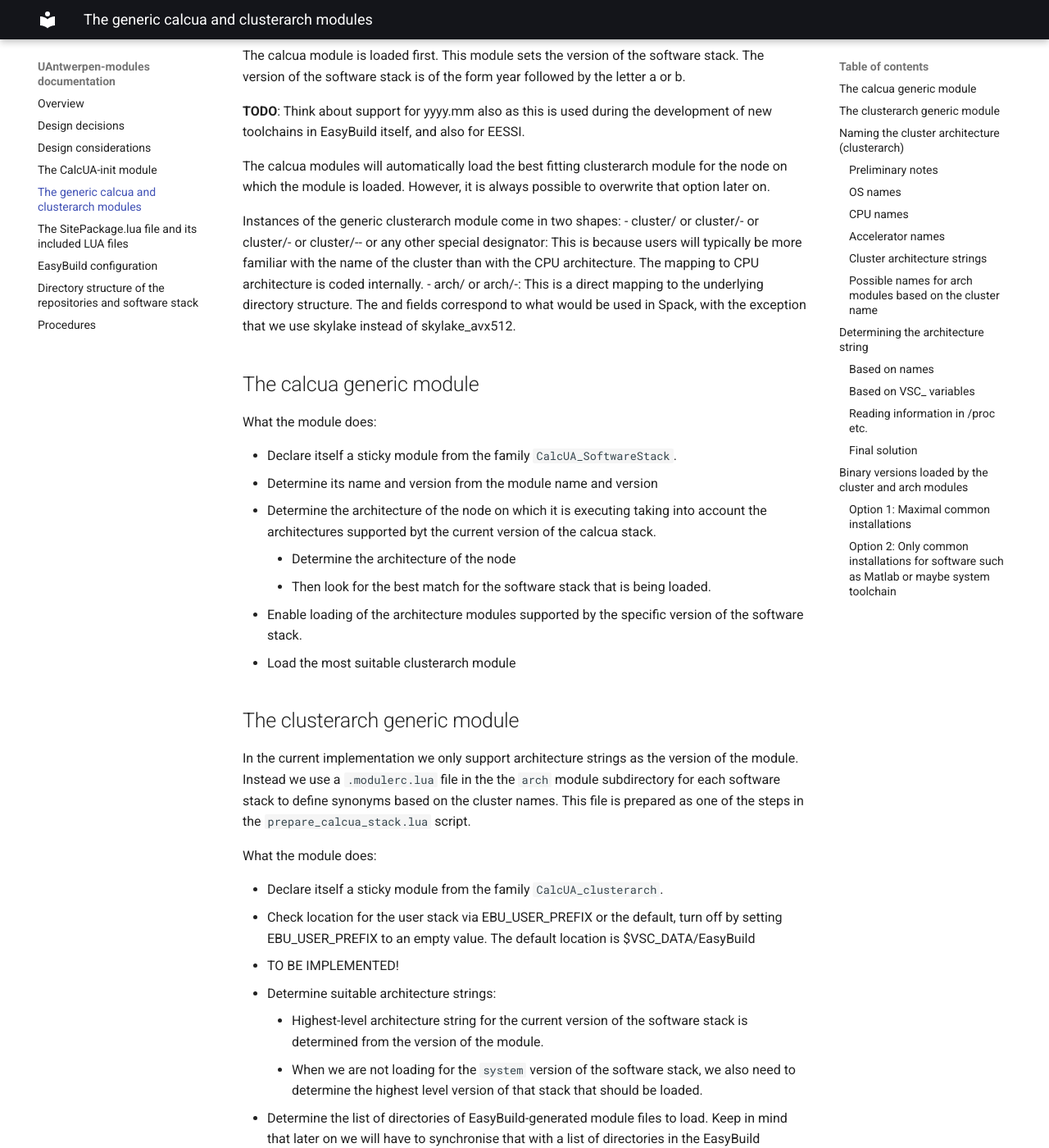
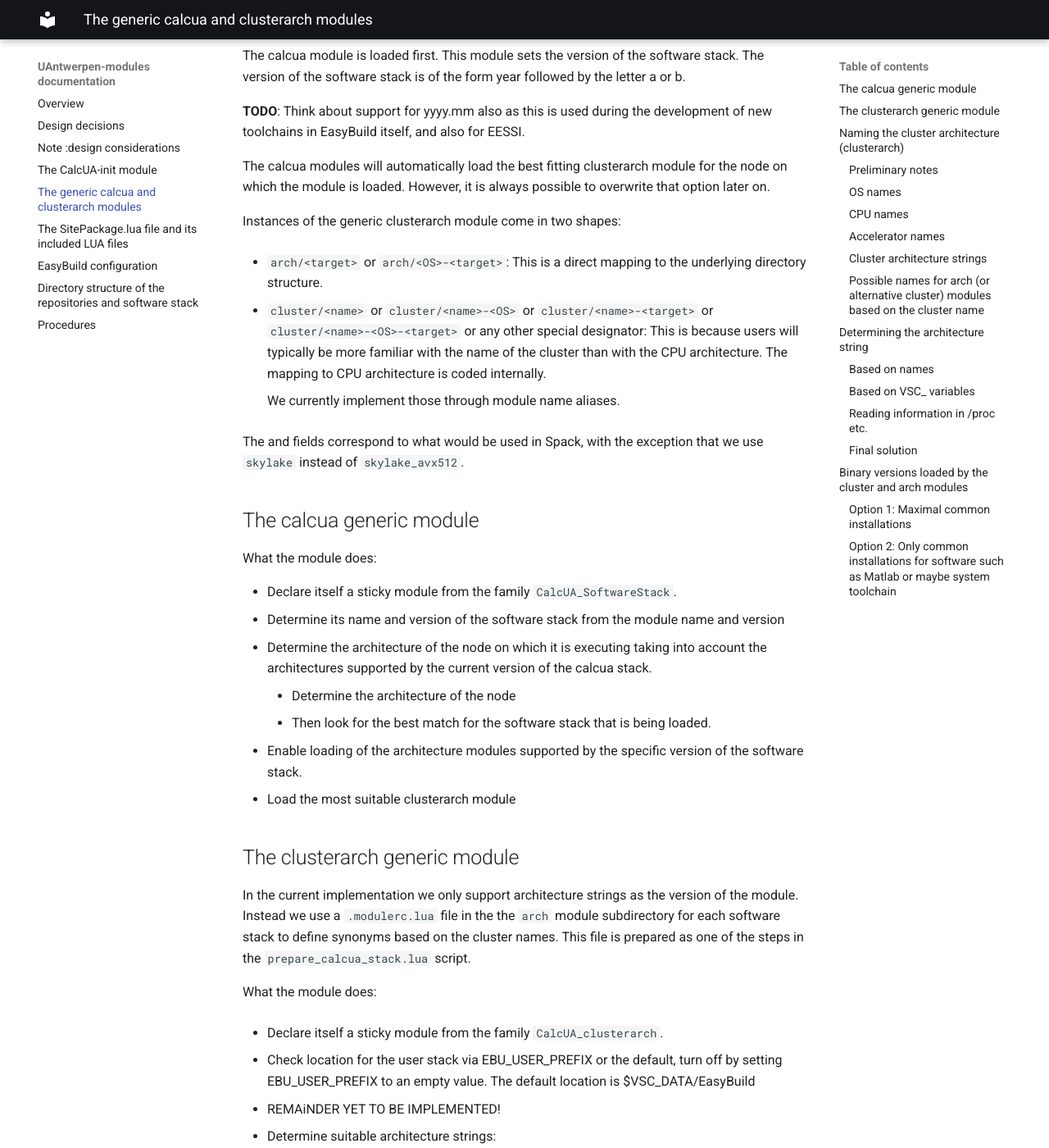
Before and after one commit to hpcuantwerpen/UAntwerpen-modules, an MkDocs documentation site: the page built from docs/docs-mkdocs/modules_calcua_and_clusterarch.md, in a window 1280 px wide and 1400 px high, scrolled down 217 px. Shown: the whole window at 82% size. Built offline with MkDocs 1.6.1 and Material for MkDocs 9.7.7, drawn with Linux system fonts in a browser that asks for light colours; some of the changed text lies outside the part shown.

Commit message:
Updates to the documentation.

```diff
--- a/docs/docs-mkdocs/modules_calcua_and_clusterarch.md
+++ b/docs/docs-mkdocs/modules_calcua_and_clusterarch.md
@@ -17,14 +17,19 @@ for the node on which the module is loaded. However, it is always possible to
 overwrite that option later on.
 
 Instances of the generic clusterarch module come in two shapes:
--   cluster/<name> or cluster/<name>-<OS> or cluster/<name>-<target> or
-    cluster/<name>-<OS>-<target> or any other special designator: This is because
+
+-   `arch/<target>` or `arch/<OS>-<target>`: This is a direct mapping
+    to the underlying directory structure.
+
+-   `cluster/<name>` or `cluster/<name>-<OS>` or `cluster/<name>-<target>` or
+    `cluster/<name>-<OS>-<target>` or any other special designator: This is because
     users will typically be more familiar with the name of the cluster than with
     the CPU architecture. The mapping to CPU architecture is coded internally.
--   arch/<target> or arch/<OS>-<target>: This is a direct mapping
-    to the underlying directory structure.
+
+    We currently implement those through module name aliases.
+
 The <target> and <OS> fields correspond to what would be used in Spack,
-with the exception that we use skylake instead of skylake_avx512.
+with the exception that we use `skylake` instead of `skylake_avx512`.
 
 
 ## The calcua generic module
@@ -32,9 +37,9 @@ with the exception that we use skylake instead of skylake_avx512.
 What the module does:
 
 -   Declare itself a sticky module from the family `CalcUA_SoftwareStack`.
--   Determine its name and version from the module name and version
+-   Determine its name and version of the software stack from the module name and version
 -   Determine the architecture of the node on which it is executing taking
-    into account the architectures supported byt the current version of
+    into account the architectures supported by the current version of
     the calcua stack.
     -   Determine the architecture of the node
     -   Then look for the best match for the software stack that is being
@@ -54,35 +59,52 @@ in the `prepare_calcua_stack.lua` script.
 What the module does:
 
 -   Declare itself a sticky module from the family `CalcUA_clusterarch`.
+
 -   Check location for the user stack via EBU_USER_PREFIX or the default, turn off by setting
     EBU_USER_PREFIX to an empty value. The default location is $VSC_DATA/EasyBuild
--   TO BE IMPLEMENTED!
+
+-   REMAiNDER YET TO BE IMPLEMENTED!
+
 -   Determine suitable architecture strings:
+
     -   Highest-level architecture string for the current version of the software stack is
         determined from the version of the module.
+
     -   When we are not loading for the `system` version of the software stack, we also need
         to determine the highest level version of that stack that should be loaded.
+
 -   Determine the list of directories of EasyBuild-generated module files to load. Keep in mind
     that later on we will have to synchronise that with a list of directories in the EasyBuild
     installation repository. All user modules take a higher priority than any
     EasyBuild-generated module.
+
 -   Determine the infrastructure module directory to load.
--
+
     There are no user versions of infrastructure modules.
+
 -   FUTURE EXTENSION: Determine the manually generated modules directory/is to load.
 
     We may provide a placeholder for user-build manual modules also
+
 -   Generate `prepend_path` statements in reverse order
+
     -   So first for the system modules, in the order
+
         -   Manual (when implemented)
+
         -   Infrastructure
+
         -   `system` dummy stack from generic to specific
-        -   Stack version from generic to specific
-    -   Then for the user modules
-        -   Manual (when implemented)
-        -   `system` dummy stack from generic to specific
+
         -   Stack version from generic to specific
 
+    -   Then for the user modules
+
+        -   Manual (when implemented)
+
+        -   `system` dummy stack from generic to specific
+
+        -   Stack version from generic to specific
 
 
 ## Naming the cluster architecture (clusterarch)
@@ -108,9 +130,10 @@ The thre components are spearated by dashes.
 Note for the long names:
 
 -   The CPU target is based on the target that spack would report (or for that
-    reason the archspec tool), except that we use skylake instead of
-    skylake_avx512 and don't distinguish with Cascade Lake as that is just
+    reason the archspec tool), except that we use `skylake` instead of
+    `skylake_avx512` and don't distinguish with Cascade Lake as that is just
     a different stepping fo the same CPU family and model.
+
 -   The OS name is also based on what spack would report
 
 In doing so, we hopefully ensure that the stack is future-proof and will
@@ -122,17 +145,23 @@ Note for the short names:
 
 -   For the AMD processors we simply refer to the zen name as that is
     already a very short name.
+
 -   For the Intel processors we use established abbreviations: IVB for
     Ivy Bridge, BRW for Broadwell and SKLX for Skylake (in fact, the more
     often used abbreviation for Skylake with AVX512 is SKL-X but we want
     to avoid dashes in the name).
+
 -   For the AMD GPUs we refer to their internal GFX code which is often
     used in architecture strings for compilers with OpenMP offload.
+
 -   For NVIDIA GPUs we refer to their Compute Capability as that is
     a parameter that needs to be set when compiling. Furthermore we add "GL"
     to the string if it is a GPU for OpenGL visualisation. Hence:
+
     -   The Ampere A100 becomes NVCC80 as it has compute capability 8.0.
+
     -   The Tesla P100 becomes NVCC60 as it has compute capability 6.0.
+
     -   The Quadro P5000 which is based on the GP104 chip becomes
         NVCC61GL as it has compute capability 6.1 and is also meant for
         visualisation with OpenGL.
@@ -147,7 +176,7 @@ Currently supported for the OS component of the name:
 | redhat7 | RH7   | Red Hat 7-compatible OS |
 | redhat8 | RH8   | Red Hat 8-compatible OS |
 
-These names are defined in `SitePAckage_arch_hierarchy.lua`.
+These names are defined in `SitePackage_arch_hierarchy.lua`.
 
 ### CPU names
 
@@ -161,7 +190,7 @@ Currently supported for the CPU component of the name:
 | zen2      | zen2   | AMD Zen2 generation                       |
 | x86_64    | x86_64 | Generic x86 64-bit CPU                    |
 
-These names are defined in `SitePAckage_arch_hierarchy.lua`.
+These names are defined in `SitePackage_arch_hierarchy.lua`.
 
 
 ### Accelerator names
@@ -178,7 +207,7 @@ architecture. at least for the GPU accelerators.
 | arcturus | GFX908   | AMD MI100                       |
 | aurora1  | NEC1     | NEC Aurora 1st gen vector board |
 
-These names are defined in `SitePAckage_arch_hierarchy.lua`.
+These names are defined in `SitePackage_arch_hierarchy.lua`.
 
 
 ### Cluster architecture strings
@@ -203,7 +232,7 @@ These combinations that are supported for each software stack version are define
 | redhat8-skylake-aurora1   | RH8-SKLX-NEC1    |
 
 
-### Possible names for arch modules based on the cluster name
+### Possible names for arch (or alternative cluster) modules based on the cluster name
 
 -   arch/hopper = arch/redhat8-ivybridge
 
@@ -303,7 +332,7 @@ TODO: Is this still valid after the upgrade? No!
     -   Intel Cascade Lake: Actually also CPU family 6, model 85, just a different
         stepping: 7 versus 4 for our Skylake CPUs
 
--   Accelerators can be detected by looking in the output of the lspci command
+-   Accelerators can be detected by looking in the output of the `lspci` command
 
 -   The OS can be detected from the variables that can be set through /etc/os-release,
     and in particular the NAME and VERSION_ID lines.
@@ -333,6 +362,12 @@ The detection is implemented in `LMOD/SitePackage_system_info.lua`.
 
 
 ## Binary versions loaded by the cluster and arch modules
+
+**It is possible to implement the generic CalcUA module in such a way that one can
+change to a different scheme for a different toolchain version, but one should take
+into account that this might lead to confusion for users. However, from a user's
+perspective, option 1 and option 2 with the three-component names are not that
+different as they see the same architectures.**
 
 ### Option 1: Maximal common installations
 
@@ -390,7 +425,10 @@ Now there are two levels:
 
 -   Level 1: Unoptimized generic x86 64-bit CPU
 
--   Level 2: Optimised software
+-   Level 2: Optimised software, with 2 options for naming:
+
+     1. use the shortest name possible or
+     2. always use three components in the name: OS, CPU and accelerator.
 
 | Node                  | L1 (generic)   | L2 (shortest)            | L2 (3-component)          |
 |:----------------------|:---------------|:-------------------------|:--------------------------|
--- a/docs/mkdocs.yml
+++ b/docs/mkdocs.yml
@@ -27,7 +27,7 @@ theme:
 nav:
   - Overview: index.md
   - Design decisions: design_decisions.md
-  - Design considerations: design_considerations.md
+  - Note :design considerations: design_considerations.md
   - The CalcUA-init module: modules_calcua-init.md
   - The generic calcua and clusterarch modules: modules_calcua_and_clusterarch.md
   - The SitePackage.lua file and its included LUA files: SitePackage.md
```
Also changed, not shown: other parts of docs/docs-mkdocs/modules_calcua_and_clusterarch.md (+2 -2 lines), docs/docs-mkdocs/SitePackage.md (+38 -16 lines), docs/docs-mkdocs/design_decisions.md (+17 -10 lines).
